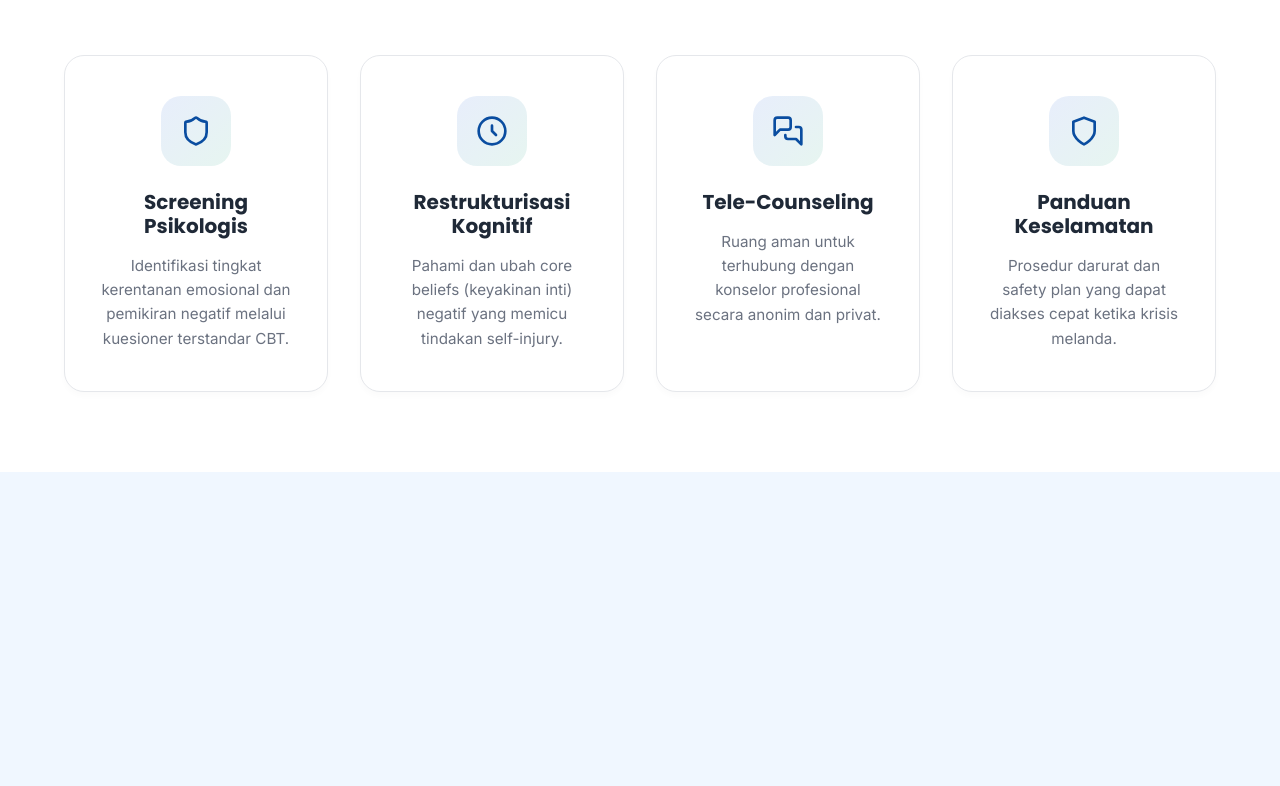
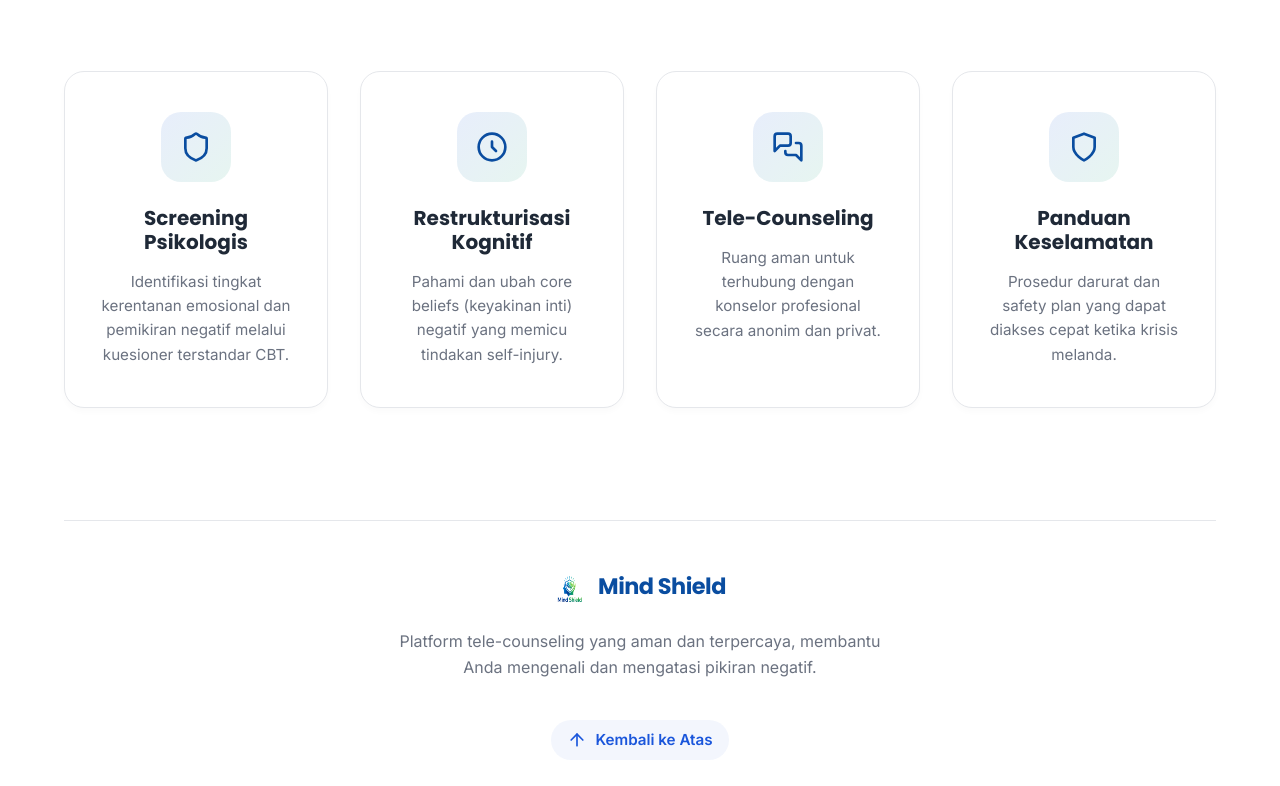
Before and after one commit to lightnet19/mind-shield, a Next.js app: page / in a window 1280 px wide. Shown: the part 836-1622 px from the top of the page. Before the commit the page ends 1308 px from the top, so only its background shows below. Built offline with nearby package versions, Linux system fonts and the light colour scheme.

Commit message:
Make navbar sticky and add a footer to fix empty space under features

```diff
--- a/app/page.js
+++ b/app/page.js
@@ -1,6 +1,6 @@
 import Link from 'next/link';
 import Image from 'next/image';
-import { Shield } from 'lucide-react';
+import { Shield, ArrowUp } from 'lucide-react';
 import styles from './page.module.css';
 import logoImg from '../logo-mindshield-transparent.png';
 import heroImg from '../hero_image.png';
@@ -113,6 +113,24 @@ export default function Home() {
           </div>
         </div>
       </section>
+
+      {/* Footer */}
+      <footer className={styles.footer}>
+        <div className={styles.footerContent}>
+          <div className={styles.footerLogo}>
+            <Image src={logoImg} alt="Mind Shield Logo" width={32} height={32} />
+            <span className={styles.footerBrand}>Mind Shield</span>
+          </div>
+          <p className={styles.footerText}>
+            Platform tele-counseling yang aman dan terpercaya, membantu Anda mengenali dan mengatasi pikiran negatif.
+          </p>
+
+          <Link href="/" className={styles.backToTop}>
+            <ArrowUp size={20} />
+            <span>Kembali ke Atas</span>
+          </Link>
+        </div>
+      </footer>
     </div>
   );
 }
--- a/app/page.module.css
+++ b/app/page.module.css
@@ -33,9 +33,10 @@
 
 /* Navbar */
 .navbarWrapper {
-  padding: 1.5rem 5% 0;
-  position: relative;
-  z-index: 100;
+  padding: 1.5rem 5% 1rem;
+  position: sticky;
+  top: 0;
+  z-index: 1000;
 }
 
 .navbar {
@@ -43,7 +44,9 @@
   justify-content: space-between;
   align-items: center;
   padding: 0.8rem 2rem;
-  background: #ffffff;
+  background: rgba(255, 255, 255, 0.85);
+  backdrop-filter: blur(12px);
+  -webkit-backdrop-filter: blur(12px);
   border-radius: 9999px;
   box-shadow: 0 4px 20px rgba(0, 0, 0, 0.05);
 }
@@ -206,7 +209,7 @@
 
 /* Features Section */
 .features {
-  padding: 5rem 5%;
+  padding: 5rem 5% 5rem;
   background-color: #ffffff;
   position: relative;
   z-index: 10;
@@ -288,3 +291,63 @@
   line-height: 1.6;
   font-size: 0.95rem;
 }
+
+/* Footer Section */
+.footer {
+  background-color: #ffffff;
+  padding: 2rem 5% 4rem;
+  position: relative;
+  z-index: 10;
+}
+
+.footerContent {
+  max-width: 1200px;
+  margin: 0 auto;
+  text-align: center;
+  display: flex;
+  flex-direction: column;
+  align-items: center;
+  gap: 1.5rem;
+  border-top: 1px solid #e5e7eb;
+  padding-top: 3rem;
+}
+
+.footerLogo {
+  display: flex;
+  align-items: center;
+  gap: 12px;
+  justify-content: center;
+}
+
+.footerBrand {
+  font-family: var(--font-heading);
+  font-size: 1.4rem;
+  font-weight: 700;
+  color: #0A4DA0;
+  letter-spacing: -0.5px;
+}
+
+.footerText {
+  color: #6b7280;
+  max-width: 500px;
+  line-height: 1.6;
+}
+
+.backToTop {
+  display: inline-flex;
+  align-items: center;
+  gap: 8px;
+  color: #1a56db;
+  font-weight: 600;
+  font-size: 0.95rem;
+  padding: 8px 16px;
+  border-radius: 9999px;
+  background-color: rgba(26, 86, 219, 0.05);
+  transition: all 0.2s ease;
+  margin-top: 1rem;
+}
+
+.backToTop:hover {
+  background-color: rgba(26, 86, 219, 0.1);
+  transform: translateY(-2px);
+}
```
